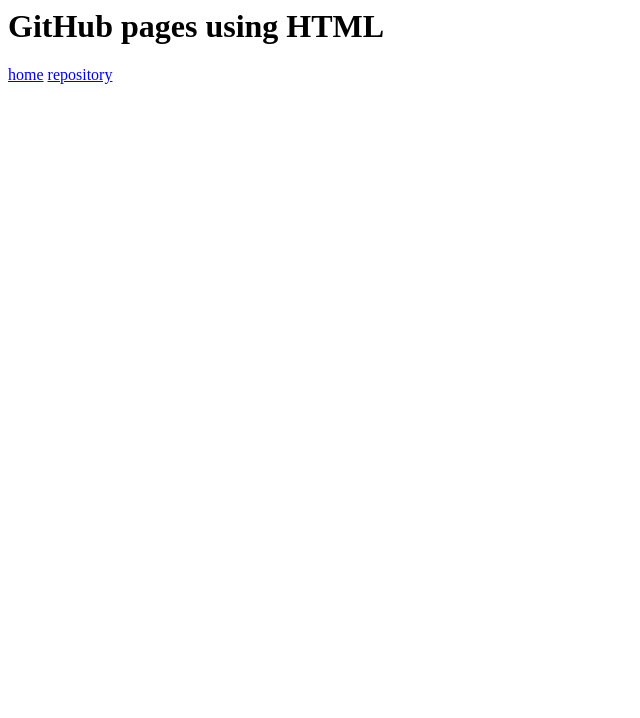
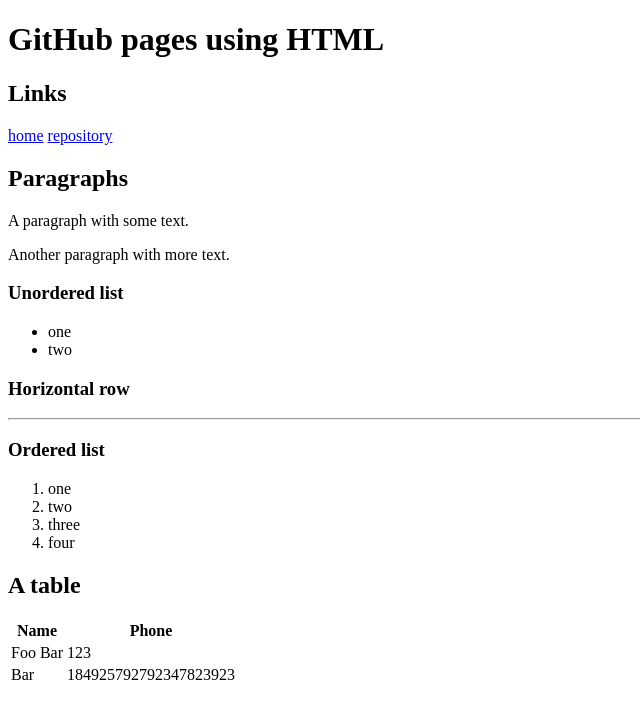
Before and after one commit to szabgab/github-pages-in-html, a plain HTML site: page docs/index.html in a window 1280 px wide. Shown: the whole page, without its empty margins (0-640 px from the left). Drawn offline with Linux system fonts and the light colour scheme.

Commit message:
add html

```diff
--- a/docs/index.html
+++ b/docs/index.html
@@ -1,4 +1,49 @@
+<!DOCTYPE html>
+<html lang="en">
+<head>
+  <meta charset="utf-8">
+  <meta name="viewport" content="width=device-width, initial-scale=1, user-scalable=yes">
+
+  <title>HTML demo page</title>
+</head>
+<body>
 <h1>GitHub pages using HTML</h1>
+
+<h2>Links</h2>
 
 <a href="/">home</a>
 <a href="https://github.com/szabgab/github-pages-in-html/">repository</a>
+
+<h2>Paragraphs</h2>
+
+<p>A paragraph with some text.</p>
+<p>Another paragraph with more text.</p>
+
+<h3>Unordered list</h3>
+<ul>
+   <li>one</li>
+   <li>two</li>
+</ul>
+
+<h3>Horizontal row</h3>
+
+<hr>
+
+<h3>Ordered list</h3>
+<ol>
+   <li>one</li>
+   <li>two</li>
+   <li>three</li>
+   <li>four</li>
+</ol>
+
+
+<h2>A table</h2>
+<table>
+   <tr><th>Name</th><th>Phone</th></tr>
+   <tr><td>Foo Bar</td><td>123</td></tr>
+   <tr><td>Bar</td><td>184925792792347823923</td></tr>
+</table>
+
+</body>
+</html>
```
